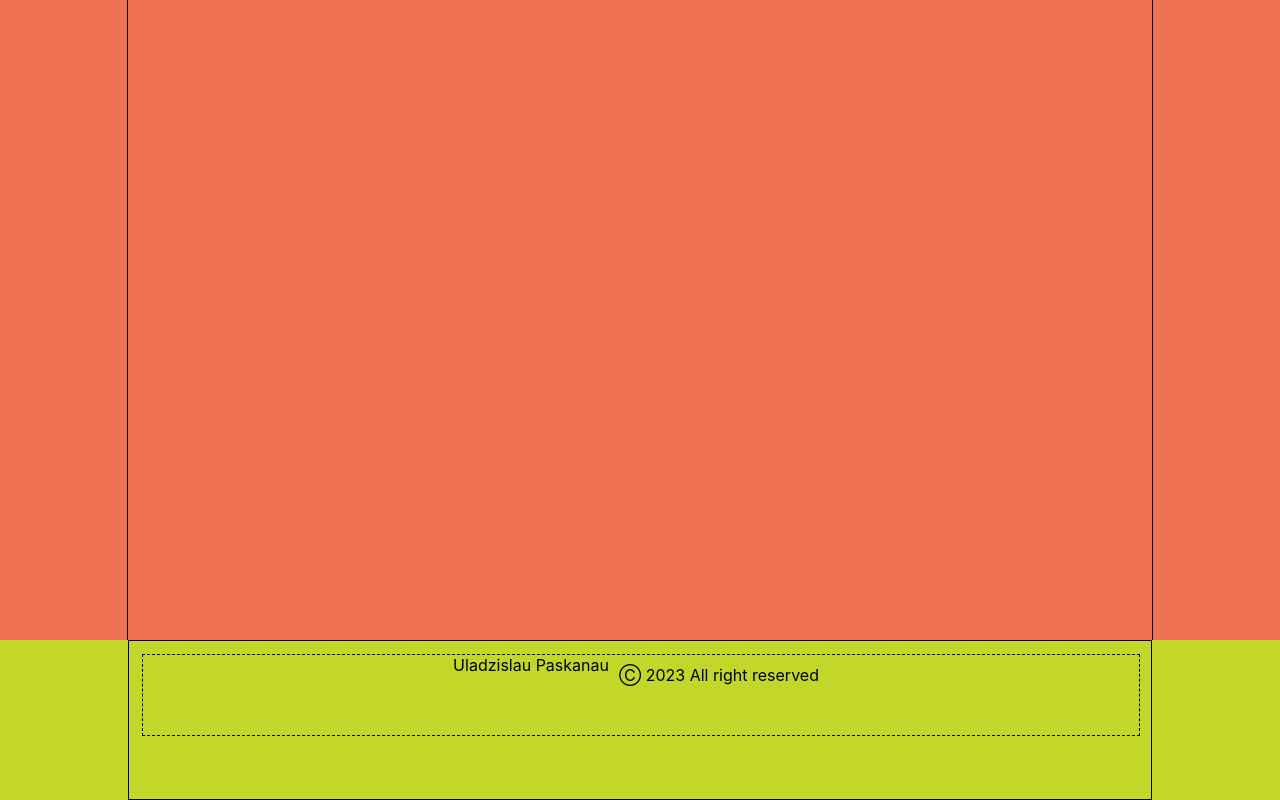
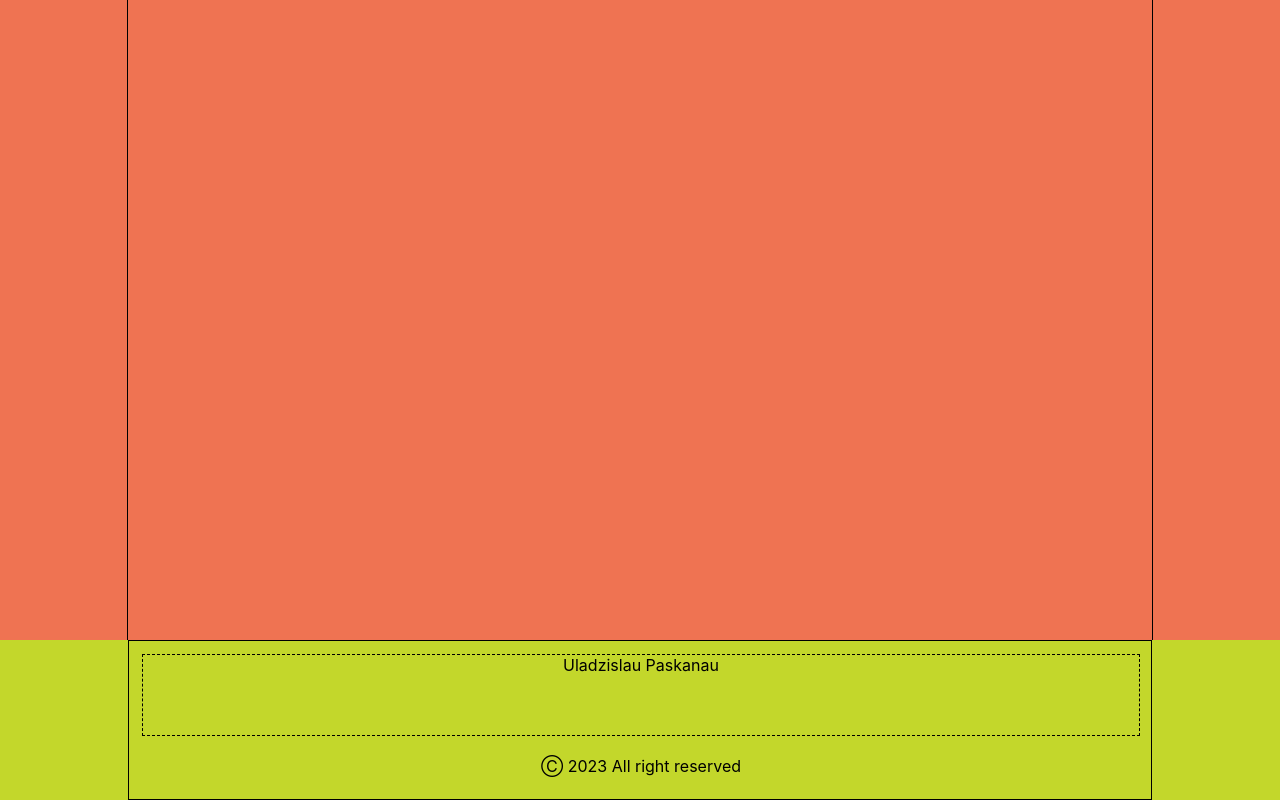
Before and after one commit to Paskinho/my_portfolio, a React (Create React App) app: page / in a window 1280 px wide. Shown: the part 1840-2640 px from the top of the page. Built offline with nearby package versions, Linux system fonts and the light colour scheme.

Commit message:
some changes css in Footer.tsx

```diff
--- a/src/components/footer/Footer.module.css
+++ b/src/components/footer/Footer.module.css
@@ -7,7 +7,6 @@
 
 .footerContainer {
     box-sizing: border-box;
-    width: 80%;
     display: flex;
     flex-direction: column;
     justify-content: space-between;
@@ -28,5 +27,8 @@
 
 
 .copyRight {
+    display: flex;
+    align-items: center;
     margin: 1%;
+
 }
--- a/src/components/footer/Footer.tsx
+++ b/src/components/footer/Footer.tsx
@@ -8,10 +8,9 @@ export const Footer = () => {
             <div className={`${sContainer.container} ${s.footerContainer}`}>
                 <div className={s.name}>
             <span>Uladzislau Paskanau</span>
-
+                </div>
                     <div className={s.copyRight}>
                 Ⓒ 2023 All right reserved
-                    </div>
                 </div>
             </div>
         </div>
```
